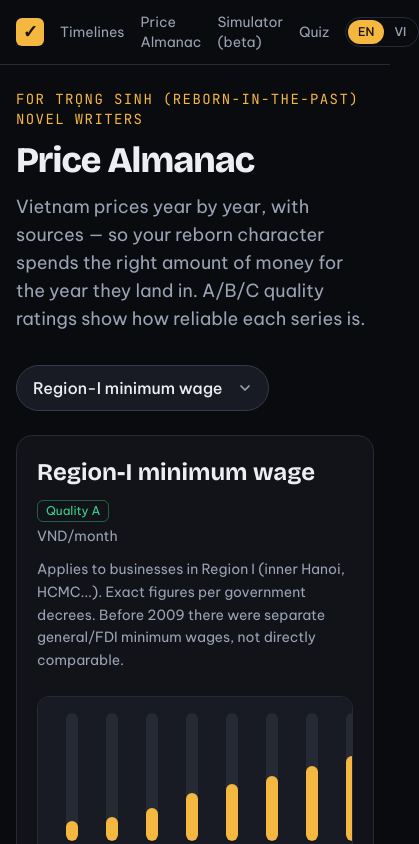
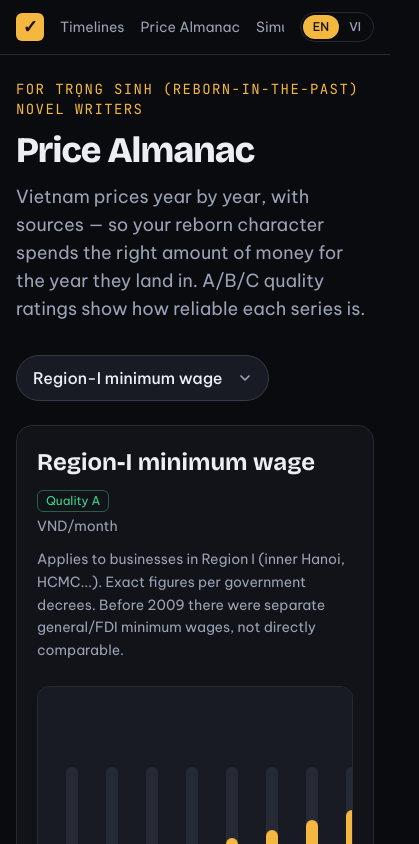
Before and after one commit to justinnc/reincarnation-checklist, a Next.js app: page /en/almanac in a window 390 px wide. Shown: the top 844 px of the page, 419 px wide, since content can reach past the window. Built offline with nearby package versions, Linux system fonts and the light colour scheme.

Commit message:
Fix almanac chart tooltip clipping (overflow-x-auto was clipping overflow-y) and mobile header nav overflow

```diff
--- a/src/app/[lang]/layout.tsx
+++ b/src/app/[lang]/layout.tsx
@@ -36,13 +36,13 @@ export default async function RootLayout({ children, params }: LayoutProps<"/[la
               <span className="flex h-7 w-7 items-center justify-center rounded-md bg-gold text-on-gold">✓</span>
               <span className="hidden sm:inline">{dict.site.name}</span>
             </Link>
-            <div className="flex items-center gap-4 text-sm text-muted sm:gap-5">
-              <Link href={`/${lang}#countries`} className="hover:text-ink">{dict.nav.timeline}</Link>
-              <Link href={`/${lang}/almanac`} className="hover:text-ink">{dict.nav.almanac}</Link>
-              <Link href={`/${lang}/simulator`} className="hover:text-ink">{dict.nav.simulator}</Link>
-              <Link href={`/${lang}/quiz`} className="hover:text-ink">{dict.nav.quiz}</Link>
+            <div className="no-scrollbar flex min-w-0 flex-1 items-center gap-4 overflow-x-auto whitespace-nowrap text-sm text-muted sm:gap-5">
+              <Link href={`/${lang}#countries`} className="shrink-0 hover:text-ink">{dict.nav.timeline}</Link>
+              <Link href={`/${lang}/almanac`} className="shrink-0 hover:text-ink">{dict.nav.almanac}</Link>
+              <Link href={`/${lang}/simulator`} className="shrink-0 hover:text-ink">{dict.nav.simulator}</Link>
+              <Link href={`/${lang}/quiz`} className="shrink-0 hover:text-ink">{dict.nav.quiz}</Link>
             </div>
-            <div className="ml-auto">
+            <div className="shrink-0">
               <LangSwitch lang={lang} />
             </div>
           </nav>
--- a/src/components/AlmanacChart.tsx
+++ b/src/components/AlmanacChart.tsx
@@ -15,12 +15,21 @@ export default function AlmanacChart({ item, lang }: { item: AlmanacItem; lang:
 
   return (
     <div className="space-y-4">
-      <div className="flex items-end gap-1 overflow-x-auto rounded-xl border border-line bg-raised p-4 sm:gap-2">
+      {/*
+        The tooltip pops up ABOVE each bar. A parent with overflow-x-auto forces
+        overflow-y to auto too (CSS spec), which silently clips anything that
+        renders above the box's own top edge. Fix: reserve top padding on the
+        scroll container itself so the tooltip has room to render INSIDE the
+        box instead of overflowing above it.
+      */}
+      <div className="overflow-x-auto rounded-xl border border-line bg-raised">
+        <div className="flex items-end gap-1 p-4 pt-20 sm:gap-2 sm:pt-24">
           {pts.map((p, i) => {
             const label = p.year ?? p.date;
             const v = pointValue(p)!;
             const barMin = ((( p.min ?? v) - min) / span) * 100;
             const barMax = (((p.max ?? v) - min) / span) * 100;
+            const edge = i === 0 ? "left-0 translate-x-0" : i === pts.length - 1 ? "right-0 left-auto translate-x-0" : "left-1/2 -translate-x-1/2";
             return (
               <div key={i} className="group relative flex w-9 shrink-0 flex-col items-center gap-2 sm:w-12">
                 <div className="relative h-32 w-3 overflow-hidden rounded-full bg-line sm:w-4">
@@ -33,14 +42,19 @@ export default function AlmanacChart({ item, lang }: { item: AlmanacItem; lang:
                   )}
                 </div>
                 <span className="font-mono text-[10px] tabular text-faint sm:text-xs">{label}</span>
-              <div className="pointer-events-none absolute bottom-full mb-2 hidden whitespace-nowrap rounded-md bg-ink px-2 py-1 text-xs font-medium text-bg group-hover:block">
+                <div
+                  className={`pointer-events-none absolute bottom-full z-10 mb-2 hidden max-w-[200px] rounded-md bg-ink px-2 py-1 text-xs font-medium text-bg group-hover:block ${edge}`}
+                >
+                  <div className="whitespace-nowrap">
                     {p.min != null ? `${fmt(p.min, lang)}–${fmt(p.max!, lang)}` : fmt(v, lang)} {t(item.unit, lang)}
-                {p.note && <div className="max-w-[200px] whitespace-normal text-[10px] opacity-80">{p.note}</div>}
+                  </div>
+                  {p.note && <div className="mt-0.5 whitespace-normal text-[10px] opacity-80">{p.note}</div>}
                 </div>
               </div>
             );
           })}
         </div>
+      </div>
       <p className="text-xs text-faint">{lang === "vi" ? "Di chuột vào từng cột để xem chi tiết." : "Hover a bar for details."}</p>
     </div>
   );
--- a/src/dictionaries/en.json
+++ b/src/dictionaries/en.json
@@ -10,7 +10,7 @@
     "checklist": "My checklist",
     "almanac": "Price Almanac",
     "disclaimer": "Full disclaimer",
-    "simulator": "Simulator (beta)"
+    "simulator": "Simulator"
   },
   "home": {
     "kicker": "Trọng sinh · Reborn",
--- a/src/dictionaries/vi.json
+++ b/src/dictionaries/vi.json
@@ -10,7 +10,7 @@
     "checklist": "Checklist của tôi",
     "almanac": "Bảng giá theo năm",
     "disclaimer": "Miễn trừ trách nhiệm đầy đủ",
-    "simulator": "Sổ trọng sinh (thử nghiệm)"
+    "simulator": "Sổ trọng sinh"
   },
   "home": {
     "kicker": "Trọng sinh · Reborn",
```
Lines whose indentation alone changed are shown as unchanged.
